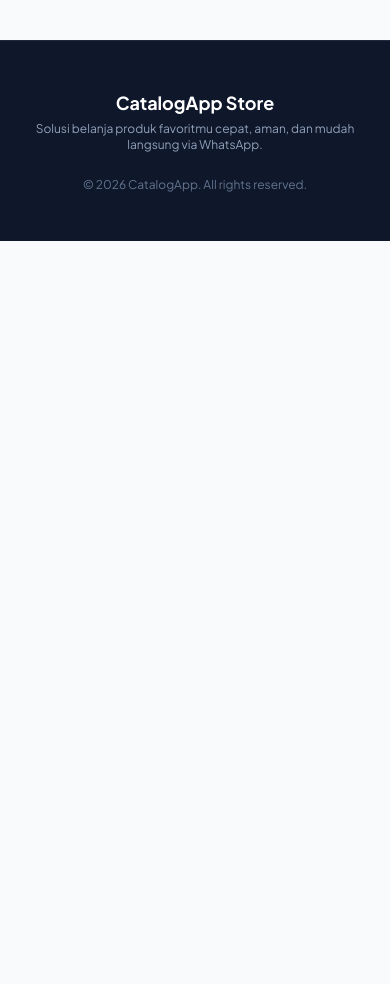
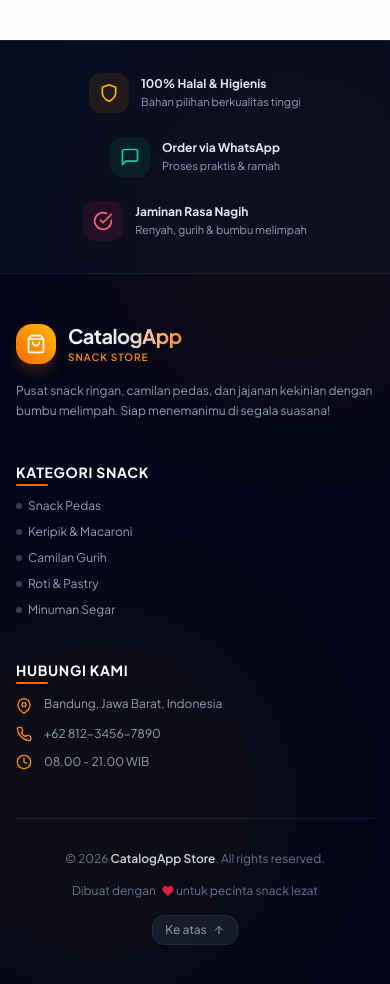
Before and after one commit to Yossy123/Crunch-Up, a React (Vite) app: page / in a window 390 px wide. Shown: the part 3500-4484 px from the top of the page. Before the commit the page ends 3741 px from the top, so only its background shows below. Built offline with nearby package versions, Linux system fonts and the light colour scheme.

Commit message:
feat: implement home page layout with catalog display and responsive footer component

```diff
--- /dev/null
+++ b/src/components/Footer.jsx
@@ -0,0 +1,175 @@
+import React from 'react';
+import {
+  FiShoppingBag,
+  FiPhone,
+  FiMapPin,
+  FiClock,
+  FiShield,
+  FiHeart,
+  FiArrowUp,
+  FiCheckCircle,
+  FiMessageSquare
+} from 'react-icons/fi';
+
+const Footer = ({ onSelectCategory }) => {
+  const scrollToTop = () => {
+    window.scrollTo({ top: 0, behavior: 'smooth' });
+  };
+
+  const handleCategoryClick = (catName) => {
+    if (onSelectCategory) {
+      onSelectCategory(catName);
+    }
+    scrollToTop();
+  };
+
+  return (
+    <footer className="relative bg-slate-950 text-slate-400 overflow-hidden border-t border-slate-800/80">
+      {/* Ambient Glow Effects */}
+      <div className="absolute top-0 left-1/4 w-96 h-96 bg-orange-500/5 rounded-full blur-3xl pointer-events-none" />
+      <div className="absolute bottom-0 right-1/4 w-96 h-96 bg-amber-500/5 rounded-full blur-3xl pointer-events-none" />
+
+      {/* Feature Highlights Banner */}
+      <div className="border-b border-slate-800/60 bg-slate-900/40 backdrop-blur-xs">
+        <div className="max-w-7xl mx-auto px-4 sm:px-6 lg:px-8 py-8">
+          <div className="grid grid-cols-1 sm:grid-cols-3 gap-6 sm:gap-8 max-w-5xl mx-auto">
+
+            <div className="flex items-center justify-center space-x-3 group">
+              <div className="w-10 h-10 rounded-xl bg-amber-500/10 text-amber-400 flex items-center justify-center text-xl group-hover:scale-110 group-hover:bg-amber-500 group-hover:text-white transition-all duration-300 shrink-0">
+                <FiShield />
+              </div>
+              <div className="text-left">
+                <h4 className="text-xs sm:text-sm font-bold text-slate-200">100% Halal & Higienis</h4>
+                <p className="text-[11px] text-slate-400 mt-0.5">Bahan pilihan berkualitas tinggi</p>
+              </div>
+            </div>
+
+            <div className="flex items-center justify-center space-x-3 group">
+              <div className="w-10 h-10 rounded-xl bg-emerald-500/10 text-emerald-400 flex items-center justify-center text-xl group-hover:scale-110 group-hover:bg-emerald-500 group-hover:text-white transition-all duration-300 shrink-0">
+                <FiMessageSquare />
+              </div>
+              <div className="text-left">
+                <h4 className="text-xs sm:text-sm font-bold text-slate-200">Order via WhatsApp</h4>
+                <p className="text-[11px] text-slate-400 mt-0.5">Proses praktis & ramah</p>
+              </div>
+            </div>
+
+            <div className="flex items-center justify-center space-x-3 group">
+              <div className="w-10 h-10 rounded-xl bg-rose-500/10 text-rose-400 flex items-center justify-center text-xl group-hover:scale-110 group-hover:bg-rose-500 group-hover:text-white transition-all duration-300 shrink-0">
+                <FiCheckCircle />
+              </div>
+              <div className="text-left">
+                <h4 className="text-xs sm:text-sm font-bold text-slate-200">Jaminan Rasa Nagih</h4>
+                <p className="text-[11px] text-slate-400 mt-0.5">Renyah, gurih & bumbu melimpah</p>
+              </div>
+            </div>
+
+          </div>
+        </div>
+      </div>
+
+      {/* Main Footer Content */}
+      <div className="max-w-7xl mx-auto px-4 sm:px-6 lg:px-8 py-12 lg:py-16">
+        <div className="grid grid-cols-1 md:grid-cols-2 lg:grid-cols-4 gap-10 lg:gap-8">
+
+          {/* Column 1: Brand Info */}
+          <div className="lg:col-span-2 space-y-4">
+            <div className="flex items-center space-x-3">
+              <div className="w-10 h-10 rounded-2xl bg-linear-to-tr from-orange-500 to-amber-400 flex items-center justify-center text-white shadow-lg shadow-orange-500/20">
+                <FiShoppingBag className="text-xl" />
+              </div>
+              <div>
+                <span className="text-xl font-bold bg-linear-to-r from-white via-slate-200 to-orange-400 bg-clip-text text-transparent tracking-tight">
+                  CatalogApp
+                </span>
+                <span className="block text-[10px] font-semibold text-orange-400 uppercase tracking-widest">
+                  Snack Store
+                </span>
+              </div>
+            </div>
+
+            <p className="text-xs sm:text-sm text-slate-400 leading-relaxed max-w-sm">
+              Pusat snack ringan, camilan pedas, dan jajanan kekinian dengan bumbu melimpah. Siap menemanimu di segala suasana!
+            </p>
+
+
+          </div>
+
+          {/* Column 2: Quick Links */}
+          <div>
+            <h3 className="text-sm font-bold text-white tracking-wider uppercase mb-4 relative inline-block">
+              Kategori Snack
+              <span className="absolute -bottom-1 left-0 w-8 h-0.5 bg-orange-500 rounded-full" />
+            </h3>
+            <ul className="space-y-2.5 text-xs sm:text-sm">
+              {['Snack Pedas', 'Keripik & Macaroni', 'Camilan Gurih', 'Roti & Pastry', 'Minuman Segar'].map((cat) => (
+                <li key={cat}>
+                  <button
+                    onClick={() => handleCategoryClick(cat)}
+                    className="hover:text-orange-400 transition-colors flex items-center space-x-1.5 cursor-pointer text-slate-400 group"
+                  >
+                    <span className="w-1.5 h-1.5 rounded-full bg-slate-700 group-hover:bg-orange-500 transition-colors" />
+                    <span>{cat}</span>
+                  </button>
+                </li>
+              ))}
+            </ul>
+          </div>
+
+
+
+          {/* Column 4: Contact Store */}
+          <div>
+            <h3 className="text-sm font-bold text-white tracking-wider uppercase mb-4 relative inline-block">
+              Hubungi Kami
+              <span className="absolute -bottom-1 left-0 w-8 h-0.5 bg-orange-500 rounded-full" />
+            </h3>
+            <ul className="space-y-3 text-xs sm:text-sm">
+              <li className="flex items-start space-x-3">
+                <FiMapPin className="text-orange-400 text-base shrink-0 mt-0.5" />
+                <span className="text-slate-400">Bandung, Jawa Barat, Indonesia</span>
+              </li>
+              <li className="flex items-center space-x-3">
+                <FiPhone className="text-orange-400 text-base shrink-0" />
+                <span className="text-slate-400">+62 812-3456-7890</span>
+              </li>
+
+              <li className="flex items-center space-x-3">
+                <FiClock className="text-orange-400 text-base shrink-0" />
+                <span className="text-slate-400">08.00 - 21.00 WIB</span>
+              </li>
+            </ul>
+          </div>
+
+        </div>
+
+
+
+        {/* Bottom Bar */}
+        <div className="mt-12 pt-8 border-t border-slate-800/60 flex flex-col sm:flex-row items-center justify-between gap-4 text-xs">
+          <div className="text-slate-500 text-center sm:text-left">
+            © {new Date().getFullYear()} <span className="text-slate-300 font-semibold">CatalogApp Store</span>. All rights reserved.
+          </div>
+
+          <div className="flex items-center space-x-1 text-slate-500">
+            <span>Dibuat dengan</span>
+            <FiHeart className="text-rose-500 fill-rose-500 text-xs inline mx-0.5 animate-pulse" />
+            <span>untuk pecinta snack lezat</span>
+          </div>
+
+          {/* Back to top button */}
+          <button
+            onClick={scrollToTop}
+            className="flex items-center space-x-1.5 px-3 py-1.5 rounded-xl bg-slate-900 hover:bg-slate-800 text-slate-400 hover:text-white border border-slate-800 transition-colors cursor-pointer"
+          >
+            <span>Ke atas</span>
+            <FiArrowUp className="text-xs" />
+          </button>
+        </div>
+
+      </div>
+    </footer>
+  );
+};
+
+export default Footer;
--- a/src/pages/Home.jsx
+++ b/src/pages/Home.jsx
@@ -8,6 +8,7 @@
 import CartSidebar from '../components/CartSidebar';
 import CheckoutModal from '../components/CheckoutModal';
 import Toast from '../components/Toast';
+import Footer from '../components/Footer';
 import { useCart } from '../context/CartContext';
 import { FiShoppingBag } from 'react-icons/fi';
 
@@ -70,22 +71,8 @@
         />
       </main>
 
-      {/* Footer */}
-      <footer className="bg-slate-900 text-slate-400 border-t border-slate-800 py-12">
-        <div className="max-w-7xl mx-auto px-4 sm:px-6 lg:px-8">
-          <div className="flex flex-col md:flex-row items-center justify-between gap-6">
-            <div className="text-center md:text-left">
-              <h3 className="text-lg font-bold text-white mb-1">CatalogApp Store</h3>
-              <p className="text-xs text-slate-400">
-                Solusi belanja produk favoritmu cepat, aman, dan mudah langsung via WhatsApp.
-              </p>
-            </div>
-            <div className="text-xs text-slate-500 text-center md:text-right">
-              © 2026 CatalogApp. All rights reserved.
-            </div>
-          </div>
-        </div>
-      </footer>
+      {/* Modern Footer */}
+      <Footer onSelectCategory={setSelectedCategory} />
 
       {/* Floating Sticky Cart Button (Compact Pill Style) */}
       {totalItem > 0 && (
```
